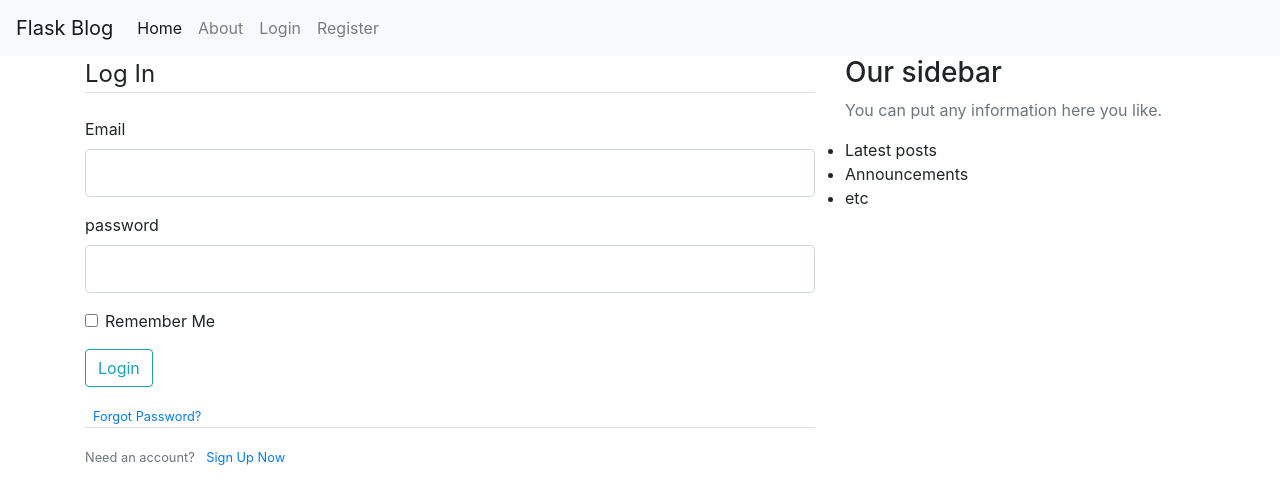
After one commit to Nkurumwa/flaskblog, a Flask app: page /login in a window 1280 px wide. The commit adds this page. Shown: the top 504 px of the page. Run offline with Flask 2, Linux system fonts and the light colour scheme; some libraries are stand-ins or nearby versions.

Commit message:
validate forms

```diff
--- a/flaskblog.py
+++ b/flaskblog.py
@@ -1,4 +1,4 @@
-from flask import Flask, render_template, url_for
+from flask import Flask, render_template, url_for, flash, redirect
 from forms import RegistrationForm, LoginForm
 app = Flask(__name__)
 
@@ -27,14 +27,23 @@ def home():
 def about():
     return render_template('about.html', title='About')
 
-@app.route("/register")
+@app.route("/register", methods=['GET', 'POST'])
 def register():
     form = RegistrationForm()
+    if form.validate_on_submit():
+        flash(f'Account created for {form.username.data}!', 'success')
+        return redirect(url_for('home'))
     return render_template('register.html', title='Register', form=form)
 
-@app.route("/login")
+@app.route("/login", methods=['GET', 'POST'])
 def login():
     form = LoginForm()
+    if form.validate_on_submit():
+        if form.email.data == 'nkurumwa51@gmail.com' and form.password.data == 'password':
+            flash('Logged in successfully!','success')
+            return redirect(url_for('home'))
+        else:
+            flash('Incorrect details. Kindly ensure you input correct details', 'danger')
     return render_template('login.html', title='Login', form=form)
 
 if __name__ == '__main__':
--- a/templates/layout.html
+++ b/templates/layout.html
@@ -24,12 +24,12 @@
                     </button>
                     <div class="collapse navbar-collapse" id="navbarNavAltMarkup">
                       <div class="navbar-nav">
-                        <a class="nav-item nav-link active" href="#">Home</a>
-                        <a class="nav-item nav-link" href="#">About</a>
+                        <a class="nav-item nav-link active" href="{{ url_for('home') }}">Home</a>
+                        <a class="nav-item nav-link" href="{{ url_for('about') }}">About</a>
                        </div>
                        <div class="navbar-nav">
-                           <a class="nav-item nav-link" href="/login">Login</a>
-                           <a class="nav-item nav-link" href="/register">Register</a>
+                           <a class="nav-item nav-link" href="{{ url_for('login') }}">Login</a>
+                           <a class="nav-item nav-link" href="{{ url_for('register') }}">Register</a>
                        </div>
                       </div>
                     </div>
@@ -39,13 +39,23 @@
     <main role="main" class="container">
         <div class="row">
             <div class="col-md-8">
+                {% with messages = get_flashed_messages(with_categories=true) %}
+                {% if messages %}
+                {% for category, message in messages %}
+                  <div class="alert alert-{{ category }}">
+                      {{ message }}
+
+                  </div>
+                {% endfor %}
+                {% endif %}
+                {% endwith %}
                 {% block content %} {% endblock %}
             </div>
             <div class="col-md-4">
                 <div class="content-section">
                     <h3>Our sidebar</h3>
                     <p class="text-muted">You can put any information here you like.
-                        <ul>
+                        <ul class="list-group">
                             <li>Latest posts</li>
                             <li>Announcements</li>
                             <li>etc</li>
--- /dev/null
+++ b/templates/login.html
@@ -0,0 +1,52 @@
+{% extends 'layout.html' %}
+{% block content %}
+   <div class="content-section">
+       <form method="POST" action="">
+           {{ form.hidden_tag() }}
+           <fieldset class="form-group">
+               <legend class="border-bottom mb-4">Log In</legend>
+               <div class="form-group">
+                    {{ form.email.label(class="form-control-label") }}
+                    {% if form.email.errors %}
+                   {{ form.email(class="form-control form-control-lg is-invalid") }}
+                   <div class="invalid-feedback">
+                       {% for error in form.email.errors %}
+                          <span>{{ error }}</span>
+                          {% endfor %}
+                   </div>
+                   {% else %}
+                      {{ form.email(class="form-control form-control-lg") }}
+                   {% endif %}
+                </div>
+                <div class="form-group">
+                        {{ form.password.label(class="form-control-label") }}
+                        {% if form.password.errors %}
+                        {{ form.password(class="form-control form-control-lg is-invalid") }}
+                        <div class="invalid-feedback">
+                            {% for error in form.password.errors %}
+                               <span>{{ error }}</span>
+                               {% endfor %}
+                        </div>
+                        {% else %}
+                           {{ form.password(class="form-control form-control-lg") }}
+                        {% endif %}
+                    </div>
+                   <div class="form-check">
+                        {{ form.remember(class="form-check-input") }}
+                        {{ form.remember.label(class="form-check-label") }}
+                   </div>
+           </fieldset>
+           <div class="form-group">
+               {{ form.submit(class="btn btn-outline-info") }}
+           </div>
+           <small class="text-muted ml-2">
+               <a href="#">Forgot Password?</a>
+           </small>
+       </form>
+   </div>
+   <div class="border-top pt-3">
+       <small class="text-muted">
+          Need an account? <a class="ml-2" href="{{ url_for('register') }}">Sign Up Now</a>
+       </small>
+   </div>
+{% endblock content %}
```
Also changed, not shown: templates/register.html (added, +72 -0 lines).
